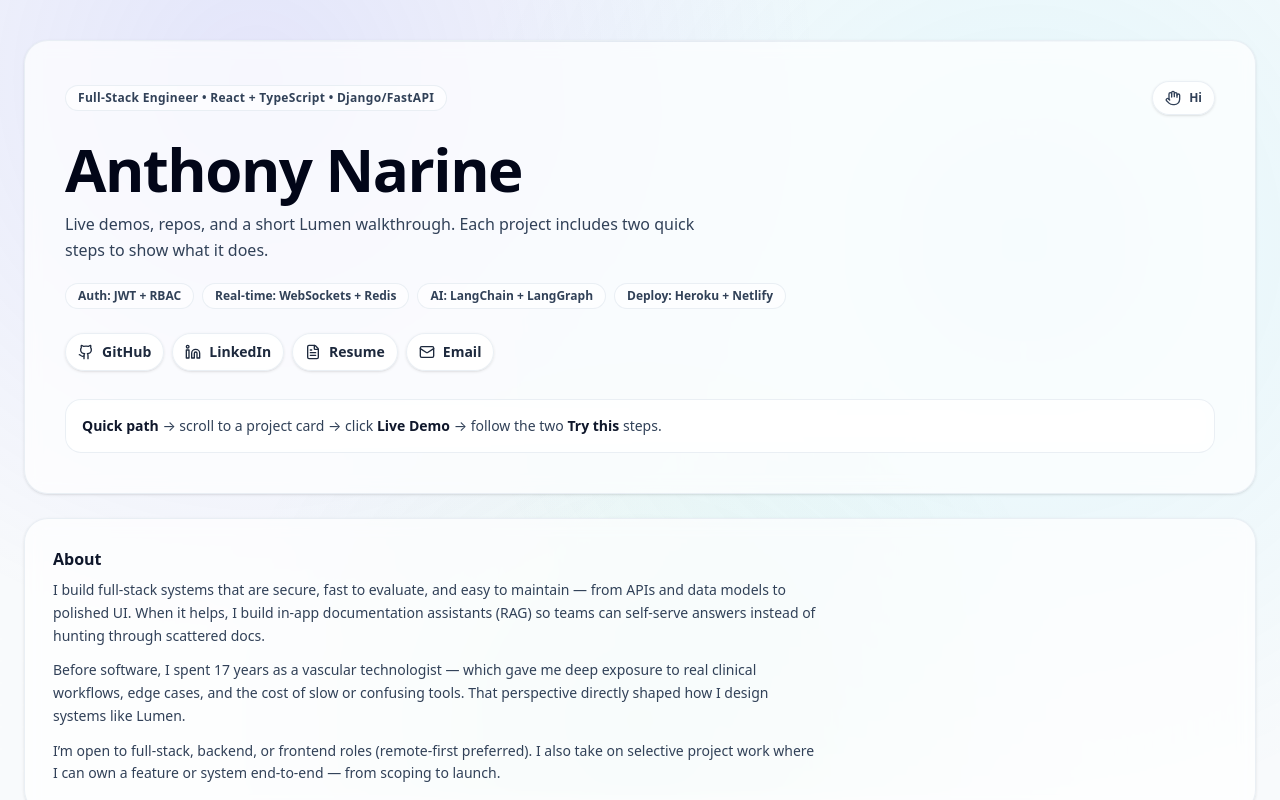
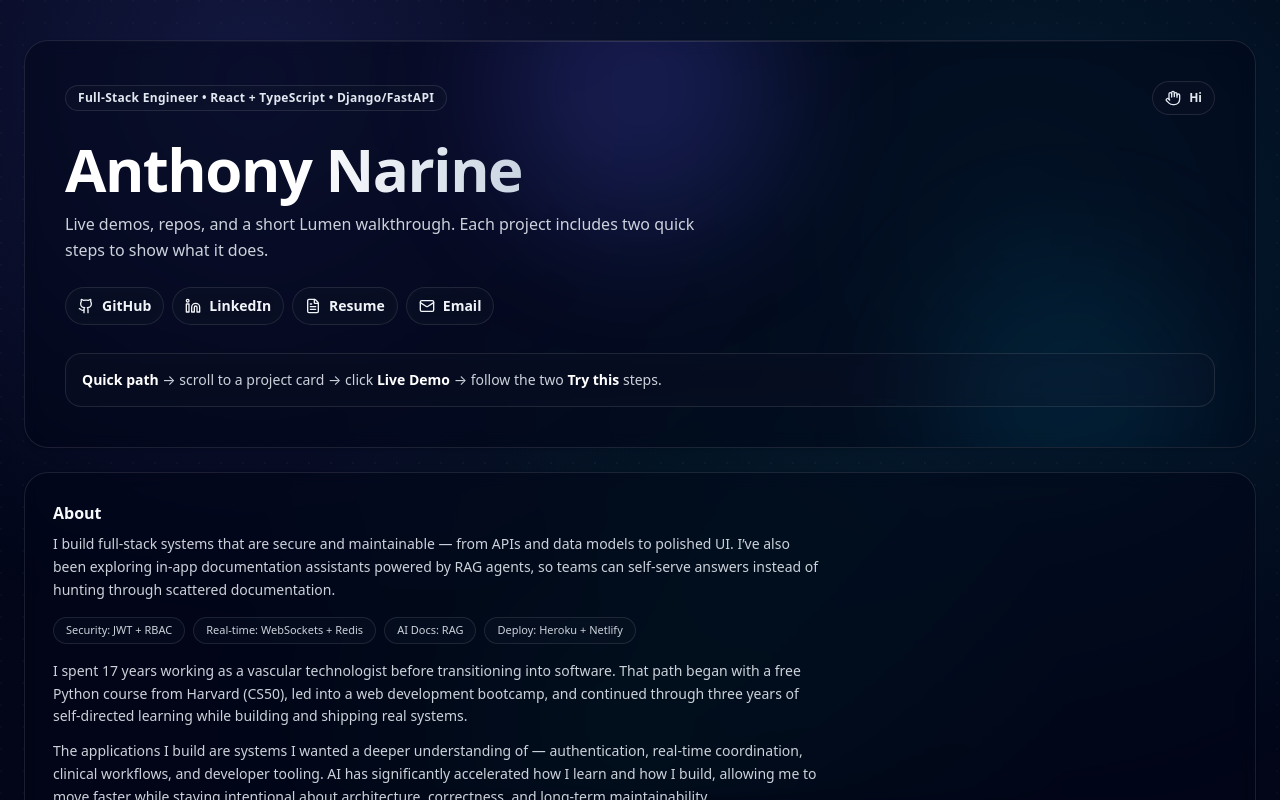
Before and after one commit to anthonynarine/portfolio-demo-hub, a React (Vite) app: page / in a window 1280 px wide. Shown: the top 800 px of the page. Built offline with nearby package versions, Linux system fonts and the light colour scheme.

Commit message:
updated header and about section

```diff
--- a/src/App.tsx
+++ b/src/App.tsx
@@ -8,12 +8,11 @@ import { projects } from "./data/projects";
 
 export default function App() {
   return (
-    <div className="bg-noise min-h-screen w-full bg-slate-50 text-slate-900 dark:bg-slate-950 dark:text-slate-50">
+    <div className="bg-noise min-h-screen w-full bg-slate-950 text-slate-50">
       {/* Glow */}
       <div
         className="pointer-events-none fixed inset-0
-        bg-[radial-gradient(circle_at_20%_10%,rgba(99,102,241,0.14),transparent_45%),radial-gradient(circle_at_80%_30%,rgba(34,211,238,0.10),transparent_50%),radial-gradient(circle_at_50%_90%,rgba(16,185,129,0.08),transparent_45%)]
-        dark:bg-[radial-gradient(circle_at_20%_10%,rgba(99,102,241,0.18),transparent_45%),radial-gradient(circle_at_80%_30%,rgba(34,211,238,0.12),transparent_50%),radial-gradient(circle_at_50%_90%,rgba(16,185,129,0.10),transparent_45%)]
+        bg-[radial-gradient(circle_at_20%_10%,rgba(99,102,241,0.18),transparent_45%),radial-gradient(circle_at_80%_30%,rgba(34,211,238,0.12),transparent_50%),radial-gradient(circle_at_50%_90%,rgba(16,185,129,0.10),transparent_45%)]
       "
       />
 
@@ -25,32 +24,62 @@ export default function App() {
         />
 
         {/* About (employers + clients) */}
-        <section className="mt-6 rounded-3xl border border-slate-200/70 bg-white/70 p-6 shadow-sm backdrop-blur dark:border-white/10 dark:bg-slate-950/45 sm:p-7">
+        <section className="mt-6 rounded-3xl border border-white/10 bg-slate-950/45 p-6 shadow-sm backdrop-blur sm:p-7">
           <h2 className="text-base font-semibold">About</h2>
 
-          <p className="mt-2 max-w-3xl text-sm leading-relaxed text-slate-700 dark:text-slate-200/90">
-            I build full-stack systems that are secure, fast to evaluate, and easy to maintain — from
-            APIs and data models to polished UI. When it helps, I build in-app documentation assistants
-            (RAG) so teams can self-serve answers instead of hunting through scattered docs.
+          <p className="mt-2 max-w-3xl text-sm leading-relaxed text-slate-200/90">
+            I build full-stack systems that are secure and maintainable — from APIs and data models to
+            polished UI. I’ve also been exploring in-app documentation assistants powered by RAG agents,
+            so teams can self-serve answers instead of hunting through scattered documentation.
           </p>
 
-          <p className="mt-3 max-w-3xl text-sm leading-relaxed text-slate-700 dark:text-slate-200/90">
-            Before software, I spent 17 years as a vascular technologist — which gave me deep exposure
-            to real clinical workflows, edge cases, and the cost of slow or confusing tools. That
-            perspective directly shaped how I design systems like Lumen.
+          {/* Client-friendly capability chips (quieter + shorter) */}
+          <div className="mt-4 flex flex-wrap gap-2">
+            <span className="inline-flex items-center rounded-full border border-white/10 bg-slate-900/30 px-3 py-1 text-[11px] font-medium text-slate-200/90 transition hover:bg-slate-900/45">
+              Security: JWT + RBAC
+            </span>
+
+            <span className="inline-flex items-center rounded-full border border-white/10 bg-slate-900/30 px-3 py-1 text-[11px] font-medium text-slate-200/90 transition hover:bg-slate-900/45">
+              Real-time: WebSockets + Redis
+            </span>
+
+            <span
+              title="LangChain + LangGraph"
+              className="inline-flex items-center rounded-full border border-white/10 bg-slate-900/30 px-3 py-1 text-[11px] font-medium text-slate-200/90 transition hover:bg-slate-900/45"
+            >
+              AI Docs: RAG
+            </span>
+
+            <span className="inline-flex items-center rounded-full border border-white/10 bg-slate-900/30 px-3 py-1 text-[11px] font-medium text-slate-200/90 transition hover:bg-slate-900/45">
+              Deploy: Heroku + Netlify
+            </span>
+          </div>
+
+          <p className="mt-4 max-w-3xl text-sm leading-relaxed text-slate-200/90">
+            I spent 17 years working as a vascular technologist before transitioning into software. That
+            path began with a free Python course from Harvard (CS50), led into a web development bootcamp,
+            and continued through three years of self-directed learning while building and shipping real
+            systems.
           </p>
 
-          <p className="mt-3 max-w-3xl text-sm leading-relaxed text-slate-700 dark:text-slate-200/90">
+          <p className="mt-3 max-w-3xl text-sm leading-relaxed text-slate-200/90">
+            The applications I build are systems I wanted a deeper understanding of — authentication,
+            real-time coordination, clinical workflows, and developer tooling. AI has significantly
+            accelerated how I learn and how I build, allowing me to move faster while staying intentional
+            about architecture, correctness, and long-term maintainability.
+          </p>
+
+          <p className="mt-3 max-w-3xl text-sm leading-relaxed text-slate-200/90">
             I’m open to full-stack, backend, or frontend roles (remote-first preferred). I also take on
-            selective project work where I can own a feature or system end-to-end — from scoping to
-            launch.
+            selective project work where I can own a feature or system end-to-end, from scoping to launch.
           </p>
         </section>
 
         <div className="mt-8">
-          <h3 className="text-sm font-semibold uppercase tracking-widest text-slate-500 dark:text-slate-300/80">
+          <h3 className="text-sm font-semibold uppercase tracking-widest text-slate-300/80">
             Shipped projects
           </h3>
+
           <ProjectsGrid projects={projects} />
         </div>
 
--- a/src/components/Header.tsx
+++ b/src/components/Header.tsx
@@ -1,4 +1,4 @@
-
+// ✅ New Code
 // # Filename: src/components/Header.tsx
 
 import { Github, Linkedin, FileText, Mail, Hand } from "lucide-react";
@@ -26,8 +26,8 @@ function ActionLink({
       rel="noreferrer"
       className="
         inline-flex items-center gap-2 rounded-full px-3 py-2 text-sm font-semibold transition
-        border border-slate-200/70 bg-white/70 text-slate-800 shadow-sm backdrop-blur hover:bg-white
-        dark:border-white/10 dark:bg-slate-900/45 dark:text-slate-100 dark:shadow-none dark:hover:bg-slate-900/60
+        border border-white/10 bg-slate-900/45 text-slate-100 backdrop-blur
+        hover:bg-slate-900/65
       "
     >
       {icon}
@@ -36,38 +36,16 @@ function ActionLink({
   );
 }
 
-function Chip({ text }: { text: string }) {
-  return (
-    <span
-      className="
-        inline-flex items-center rounded-full px-3 py-1 text-xs font-semibold
-        border border-slate-200/70 bg-white/60 text-slate-700
-        dark:border-white/10 dark:bg-slate-900/40 dark:text-slate-200
-      "
-    >
-      {text}
-    </span>
-  );
-}
-
 function WelcomeBadge() {
   return (
     <div
-      className="
-        inline-flex items-center gap-2 rounded-full px-3 py-2
-        border border-slate-200/70 bg-white/60 text-slate-700 shadow-sm backdrop-blur
-        dark:border-white/10 dark:bg-slate-900/40 dark:text-slate-200 dark:shadow-none
-      "
+      className="inline-flex items-center gap-2 rounded-full px-3 py-2 border border-white/10 bg-slate-900/40 text-slate-200 backdrop-blur"
       aria-label="Welcome"
       title="Thanks for stopping by 👋"
     >
       <Hand
         size={16}
-        className="
-          text-slate-700 dark:text-slate-200
-          transition-transform duration-300 origin-bottom-left
-          group-hover:rotate-12
-        "
+        className="text-slate-200 transition-transform duration-300 origin-bottom-left group-hover:rotate-12"
       />
       <span className="text-xs font-semibold">Hi</span>
     </div>
@@ -76,29 +54,17 @@ function WelcomeBadge() {
 
 export function Header({ name, headline, subhead }: HeaderProps) {
   return (
-    <header
-      className="
-        relative overflow-hidden rounded-3xl border border-slate-200/70 bg-white/70 p-8 shadow-sm backdrop-blur
-        dark:border-white/10 dark:bg-slate-950/45
-        sm:p-10
-      "
-    >
-      {/* subtle glow (dark only) */}
-      <div className="pointer-events-none absolute -top-24 left-1/2 hidden h-72 w-72 -translate-x-1/2 rounded-full bg-indigo-500/20 blur-3xl dark:block" />
-      <div className="pointer-events-none absolute -bottom-24 right-10 hidden h-72 w-72 rounded-full bg-cyan-500/10 blur-3xl dark:block" />
+    <header className="relative overflow-hidden rounded-3xl border border-white/10 bg-slate-950/45 p-8 shadow-sm backdrop-blur sm:p-10">
+      {/* subtle glow */}
+      <div className="pointer-events-none absolute -top-24 left-1/2 h-72 w-72 -translate-x-1/2 rounded-full bg-indigo-500/20 blur-3xl" />
+      <div className="pointer-events-none absolute -bottom-24 right-10 h-72 w-72 rounded-full bg-cyan-500/10 blur-3xl" />
 
       {/* top highlight line */}
-      <div className="pointer-events-none absolute inset-x-0 top-0 h-px bg-gradient-to-r from-transparent via-slate-300/60 to-transparent opacity-80 dark:via-white/15" />
+      <div className="pointer-events-none absolute inset-x-0 top-0 h-px bg-gradient-to-r from-transparent via-white/15 to-transparent opacity-80" />
 
       <div className="relative flex flex-col gap-6">
         <div className="flex flex-wrap items-center justify-between gap-3 group">
-          <span
-            className="
-              inline-flex items-center rounded-full border border-slate-200/70 bg-white/60 px-3 py-1
-              text-xs font-semibold tracking-wide text-slate-700
-              dark:border-white/10 dark:bg-slate-900/40 dark:text-slate-200
-            "
-          >
+          <span className="inline-flex items-center rounded-full border border-white/10 bg-slate-900/40 px-3 py-1 text-xs font-semibold tracking-wide text-slate-200">
             {headline}
           </span>
 
@@ -108,22 +74,14 @@ export function Header({ name, headline, subhead }: HeaderProps) {
 
         <div className="space-y-3">
           <h1 className="text-4xl font-semibold tracking-tight sm:text-6xl">
-            <span className="text-slate-950 dark:bg-gradient-to-r dark:from-white dark:via-white dark:to-slate-300 dark:bg-clip-text dark:text-transparent">
+            <span className="bg-gradient-to-r from-white via-white to-slate-300 bg-clip-text text-transparent">
               {name}
             </span>
           </h1>
 
-          <p className="max-w-2xl text-base leading-relaxed text-slate-700 dark:text-slate-200/90">
+          <p className="max-w-2xl text-base leading-relaxed text-slate-200/90">
             {subhead}
           </p>
-
-          {/* capability chips */}
-          <div className="flex flex-wrap gap-2 pt-2">
-            <Chip text="Auth: JWT + RBAC" />
-            <Chip text="Real-time: WebSockets + Redis" />
-            <Chip text="AI: LangChain + LangGraph" />
-            <Chip text="Deploy: Heroku + Netlify" />
-          </div>
         </div>
 
         <div className="flex flex-wrap gap-2">
@@ -149,24 +107,11 @@ export function Header({ name, headline, subhead }: HeaderProps) {
           />
         </div>
 
-        <div
-          className="
-            mt-1 rounded-2xl border border-slate-200/70 bg-white/60 p-4 text-sm text-slate-700 backdrop-blur
-            dark:border-white/10 dark:bg-slate-900/35 dark:text-slate-200/90
-          "
-        >
-          <span className="font-semibold text-slate-900 dark:text-white">
-            Quick path
-          </span>{" "}
-          → scroll to a project card → click{" "}
-          <span className="font-semibold text-slate-900 dark:text-white">
-            Live Demo
-          </span>{" "}
-          → follow the two{" "}
-          <span className="font-semibold text-slate-900 dark:text-white">
-            Try this
-          </span>{" "}
-          steps.
+        <div className="mt-1 rounded-2xl border border-white/10 bg-slate-900/35 p-4 text-sm text-slate-200/90 backdrop-blur">
+          <span className="font-semibold text-white">Quick path</span> → scroll to
+          a project card → click{" "}
+          <span className="font-semibold text-white">Live Demo</span> → follow the
+          two <span className="font-semibold text-white">Try this</span> steps.
         </div>
       </div>
     </header>
--- a/src/data/projects.ts
+++ b/src/data/projects.ts
@@ -30,9 +30,9 @@ const LINKS = {
 export const projects: Project[] = [
   {
     id: "tictactoe-ws",
-    title: "Real-time Multiplayer Tic-Tac-Toe + Chat",
+    title: "Real-time Multiplayer Gaming Platform + Chat",
     description:
-      "A full-stack real-time game platform: multiplayer tic-tac-toe with chat, friend presence, and notifications—built to keep state correct across two clients.",
+      "A full-stack real-time game platform: multiplayer tic-tac-toe with chat, friend presence, game invites, and notifications—built to keep state correct across two clients.",
     highlights: [
       "Real-time correctness: turn enforcement + shared state across clients",
       "Social layer: friends list + online/offline presence + notification signals",
--- a/src/index.css
+++ b/src/index.css
@@ -9,6 +9,8 @@ body {
   height: 100%;
   margin: 0;
   padding: 0;
+  background-color: #020617; /* slate-950 */
+  color: #f8fafc; /* slate-50 */
 }
 
 body {
```
